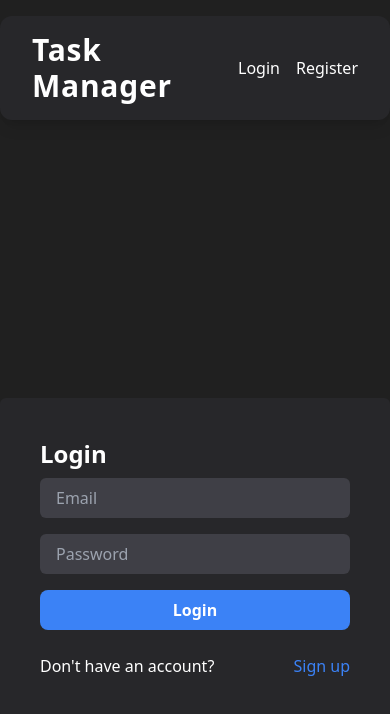
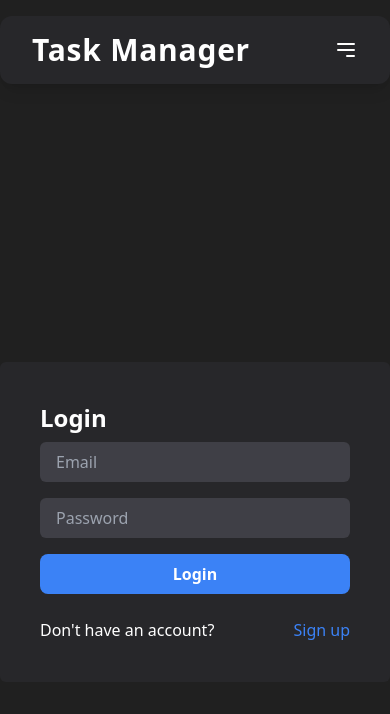
Before and after one commit to CarlosVernal/MERN-Crud-Auth, a React (Vite) app in the folder client/: page /login in a window 390 px wide. Shown: the top 714 px of the page. Built offline with nearby package versions, Linux system fonts and the light colour scheme.

Commit message:
formate de nav, para que sea un menu desplegable en una pantalla mas pequeña, componente de tareas como tarjetas, funcion para eliminar tareas, navegacion al agregar una tarea nueva,

```diff
--- a/client/src/components/Navbar.jsx
+++ b/client/src/components/Navbar.jsx
@@ -1,22 +1,49 @@
 import { Link } from "react-router-dom";
 import { useAuth } from "../context/AuthContext";
+import react, { useState } from "react";
 
 function Navbar() {
   const { isAuthenticated, user, signout } = useAuth();
+  const [isOpen, setIsOpen] = useState(false);
   return (
-    <nav className="bg-zinc-800 my-4 flex justify-between items-center py-4 px-8 rounded-xl shadow-lg">
-      <Link to="/">
-        <h1 className="text-3xl font-extrabold text-white tracking-wide">
-          Task Manager
-        </h1>
-      </Link>
-      <ul className="flex items-center space-x-4">
+    <nav className="bg-zinc-800 my-4 flex flex-col lg:flex-row lg:justify-between items-center py-4 px-8 rounded-xl shadow-lg">
+      <div className="flex justify-between w-full lg:w-auto">
+        <Link to="/">
+          <h1 className="text-3xl font-extrabold text-white tracking-wide">
+            Task Manager
+          </h1>
+        </Link>
+        <button
+          onClick={() => setIsOpen(!isOpen)}
+          className="text-white focus:outline-none lg:hidden"
+        >
+          <svg
+            className="w-6 h-6"
+            fill="none"
+            stroke="currentColor"
+            viewBox="0 0 24 24"
+            xmlns="http://www.w3.org/2000/svg"
+          >
+            <path
+              strokeLinecap="round"
+              strokeLinejoin="round"
+              strokeWidth="2"
+              d="M4 6h16M4 12h16m-7 6h7"
+            ></path>
+          </svg>
+        </button>
+      </div>
+      <ul
+        className={`lg:flex lg:items-center lg:space-x-4 w-full lg:w-auto ${
+          isOpen ? "block" : "hidden"
+        } lg:block`}
+      >
         {isAuthenticated ? (
           <>
-            <li className="capitalize text-white font-medium">
+            <li className="capitalize text-white font-medium py-2 px-4 lg:py-0 lg:px-0">
               welcome {user.username}
             </li>
-            <li>
+            <li className="py-2 px-4 lg:py-0 lg:px-0">
               <Link
                 to="/tasks"
                 className="text-white hover:text-gray-300 transition duration-300"
@@ -24,7 +51,7 @@ function Navbar() {
                 My Tasks
               </Link>
             </li>
-            <li className="capitalize">
+            <li className="capitalize py-2 px-4 lg:py-0 lg:px-0">
               <Link
                 to="/add-task"
                 className="text-white hover:text-gray-300 transition duration-300"
@@ -32,7 +59,7 @@ function Navbar() {
                 Add new Task
               </Link>
             </li>
-            <li>
+            <li className="py-2 px-4 lg:py-0 lg:px-0">
               <Link
                 to="/"
                 onClick={() => signout()}
@@ -44,7 +71,7 @@ function Navbar() {
           </>
         ) : (
           <>
-            <li>
+            <li className="py-2 px-4 lg:py-0 lg:px-0">
               <Link
                 to="/login"
                 className="text-white hover:text-gray-300 transition duration-300"
@@ -52,7 +79,7 @@ function Navbar() {
                 Login
               </Link>
             </li>
-            <li>
+            <li className="py-2 px-4 lg:py-0 lg:px-0">
               <Link
                 to="/register"
                 className="text-white hover:text-gray-300 transition duration-300"
--- /dev/null
+++ b/client/src/components/TaskCard.jsx
@@ -0,0 +1,26 @@
+import { useTask } from "../context/TasksContext";
+
+function TaskCard({ task }) {
+  const { deleteTask } = useTask();
+  return (
+    <div className="bg-zinc-800 shadow-md rounded-lg p-6 hover:shadow-white hover:shadow-lg transition-shadow duration-300">
+      <header className="flex justify-between">
+        <h1 className="text-xl font-bold text-white mb-2">{task.title}</h1>
+        <div className="flex gap-2 items-center">
+          <button
+            className=""
+            onClick={() => {
+              deleteTask(task._id);
+            }}
+          >
+            Delete
+          </button>
+          <button className="">Edit</button>
+        </div>
+      </header>
+      <p className="text-gray-300">{task.description}</p>
+    </div>
+  );
+}
+
+export default TaskCard;
--- a/client/src/context/TasksContext.jsx
+++ b/client/src/context/TasksContext.jsx
@@ -9,7 +9,7 @@ import {
 <context />;
 export const TasksContext = createContext();
 
-export const UseTask = () => {
+export const useTask = () => {
   const context = useContext(TasksContext);
   if (!context) {
     throw new Error("useAuth must be used within an AuthProvider");
@@ -28,15 +28,25 @@ export function TaskProvider({ children }) {
   const getTasks = async () => {
     try {
       const res = await getTasksRequest();
-      setTasks(res.data)
+      setTasks(res.data);
     } catch (error) {
       console.error(error);
     }
     //console.log(res)
   };
 
+  const deleteTask = async (id) => {
+    try {
+      const res = await deleteTaskRequest(id);
+      if (res.status === 200) setTasks(tasks.filter((task) => task._id !== id));
+      //console.log(res);
+    } catch (error) {
+      console.error(error);
+    }
+  };
+
   return (
-    <TasksContext.Provider value={{ tasks, createTask, getTasks }}>
+    <TasksContext.Provider value={{ tasks, createTask, getTasks, deleteTask }}>
       {children}
     </TasksContext.Provider>
   );
--- a/client/src/pages/TaskFormPage.jsx
+++ b/client/src/pages/TaskFormPage.jsx
@@ -1,12 +1,15 @@
 import { useForm } from "react-hook-form";
-import { UseTask } from "../context/TasksContext";
+import { useTask } from "../context/TasksContext";
+import { useNavigate } from "react-router-dom";
 
 function TaskFormPage() {
   const { register, handleSubmit } = useForm();
-  const { tasks, createTask } = UseTask();
+  const { tasks, createTask } = useTask();
+  const navigate = useNavigate();
   //console.log(createTask);
   const onSubmit = handleSubmit((data) => {
     createTask(data);
+    navigate("/tasks");
   });
   return (
     <div className="min-h-screen flex items-center justify-center">
--- a/client/src/pages/TasksPage.jsx
+++ b/client/src/pages/TasksPage.jsx
@@ -1,24 +1,21 @@
 import { useEffect } from "react";
-import { UseTask } from "../context/TasksContext";
+import { useTask } from "../context/TasksContext";
+import TaskCard from "../components/TaskCard";
 
 function TasksPage() {
-  const { getTasks, tasks } = UseTask();
+  const { getTasks, tasks } = useTask();
   useEffect(() => {
     getTasks();
   }, []);
 
-if(tasks.length === 0) return (<h1>No Tasks</h1>);
+  if (tasks.length === 0) return <h1>No Tasks</h1>;
 
   return (
-    <div>
+    <div className="p-4 grid gap-4 sm:grid-cols-2 md:grid-cols-3 lg:grid-cols-4">
       {tasks.map((task) => (
-        <div key={task._id}>
-          <h1>{task.title}</h1>
-          <p>{task.description} </p>
-        </div>
+        <TaskCard task={task} key={task._id} />
       ))}
     </div>
   );
 }
-
 export default TasksPage;
```
